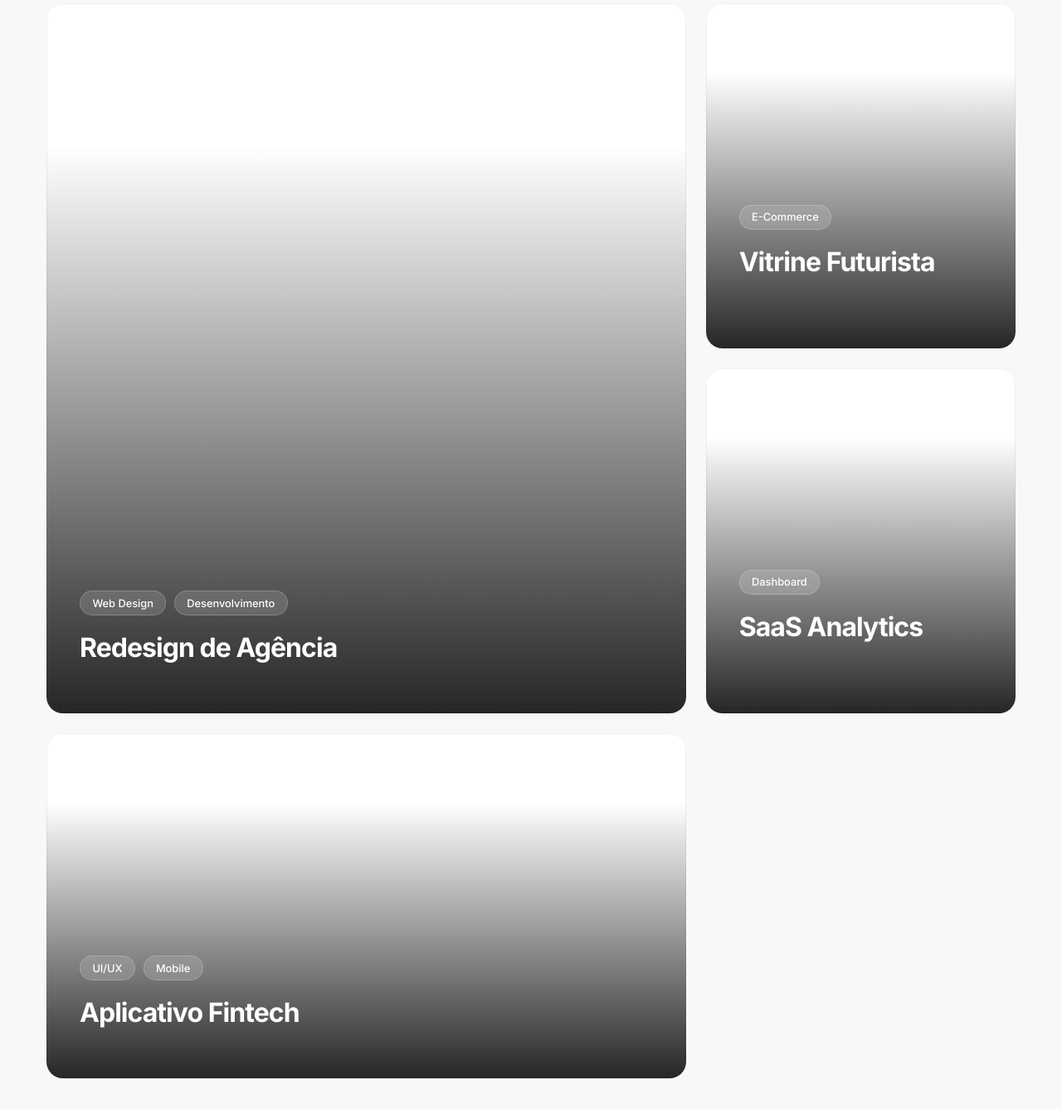
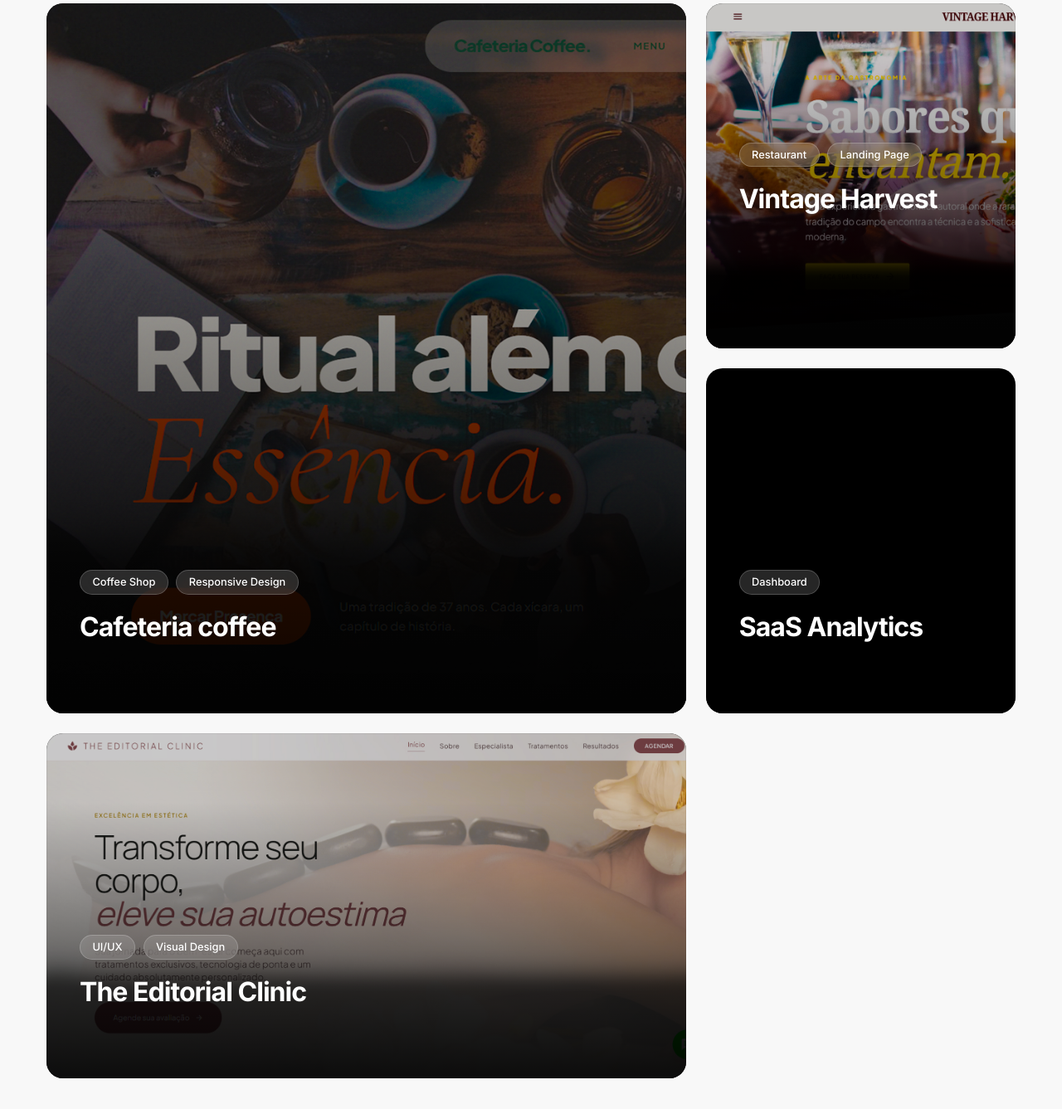
Before and after one commit to flyawyy/webdsgnporti, a plain HTML site: page thiago-henrique-portfolio/index.html in a window 1280 px wide. Shown: the part 1363-2700 px from the top of the page at 83% size. Drawn offline with Linux system fonts and the light colour scheme.

Commit message:
🏄‍♀️

```diff
--- a/thiago-henrique-portfolio/index.html
+++ b/thiago-henrique-portfolio/index.html
@@ -67,27 +67,29 @@
                 </div>
 
                 <div class="bento-grid">
-                    <a href="#" class="bento-card large reveal-on-scroll">
-                        <div class="bento-image" style="background-image: url('project_placeholder_1_png_1774359398506.png');"></div>
+                    <a href="https://model-project-coffee.vercel.app" class="bento-card large reveal-on-scroll">
+                        <div class="bento-image" style="background-image: url('web1.jpg');"></div>
                         <div class="bento-content">
                             <div class="bento-tags">
-                                <span class="tag">Web Design</span>
-                                <span class="tag">Desenvolvimento</span>
+                                <span class="tag">Coffee Shop</span>
+                                <span class="tag">Responsive Design</span>
                             </div>
-                            <h3>Redesign de Agência</h3>
-                            <p>Reformulação completa da presença digital de uma agência criativa.</p>
+                            <h3>Cafeteria coffee</h3>
+                            <p>Modern coffee shop website with a clean, premium look. Focused on visuals, smooth navigation, and a simple structure that highlights the brand and user experience.
+</p>
                         </div>
                         <div class="bento-border"></div>
                     </a>
 
-                    <a href="#" class="bento-card medium reveal-on-scroll">
-                        <div class="bento-image" style="background-image: url('media__1774358803971.png');"></div>
+                    <a href="https://model-project-restaurant.vercel.app" class="bento-card medium reveal-on-scroll">
+                        <div class="bento-image" style="background-image: url('web2.jpg');"></div>
                         <div class="bento-content">
                             <div class="bento-tags">
-                                <span class="tag">E-Commerce</span>
+                                <span class="tag">Restaurant</span>
+                                <span class="tag">Landing Page</span>
                             </div>
-                            <h3>Vitrine Futurista</h3>
-                            <p>Experiência de compras de última geração 3D.</p>
+                            <h3>Vintage Harvest</h3>
+                            <p>Modern restaurant website with a refined and inviting design. Focused on showcasing the menu, atmosphere, and brand identity with a smooth, user-friendly experience.</p>
                         </div>
                         <div class="bento-border"></div>
                     </a>
@@ -104,15 +106,15 @@
                         <div class="bento-border"></div>
                     </a>
 
-                    <a href="#" class="bento-card wide reveal-on-scroll">
-                        <div class="bento-image" style="background-image: url('media__1774360401539.png');"></div>
+                    <a href="https://model-project-clinica.vercel.app" class="bento-card wide reveal-on-scroll">
+                        <div class="bento-image" style="background-image: url('web3.jpg');"></div>
                         <div class="bento-content">
                             <div class="bento-tags">
                                 <span class="tag">UI/UX</span>
-                                <span class="tag">Mobile</span>
+                                <span class="tag">Visual Design</span>
                             </div>
-                            <h3>Aplicativo Fintech</h3>
-                            <p>Conceitualização visual de um app bancário de altíssima fidelidade.</p>
+                            <h3>The Editorial Clinic</h3>
+                            <p>Modern clinic website with a clean and professional design. Focused on clarity, trust, and easy navigation, highlighting services and patient experience.</p>
                         </div>
                         <div class="bento-border"></div>
                     </a>
--- a/thiago-henrique-portfolio/style.css
+++ b/thiago-henrique-portfolio/style.css
@@ -588,7 +588,7 @@
 
 .bento-card {
     position: relative;
-    background: #ffffff;
+    background: #000000;
     border-radius: 20px;
     overflow: hidden;
     padding: 2.5rem;
@@ -609,7 +609,7 @@
     inset: 0;
     width: 100%;
     height: 100%;
-    background-position: top;
+    background-position: left;
     background-size: cover;
     background-repeat: no-repeat;
     opacity: 0.8;
```
Also changed, not shown: thiago-henrique-portfolio/web1.jpg (added), thiago-henrique-portfolio/web2.jpg (added), thiago-henrique-portfolio/web3.jpg (added).
